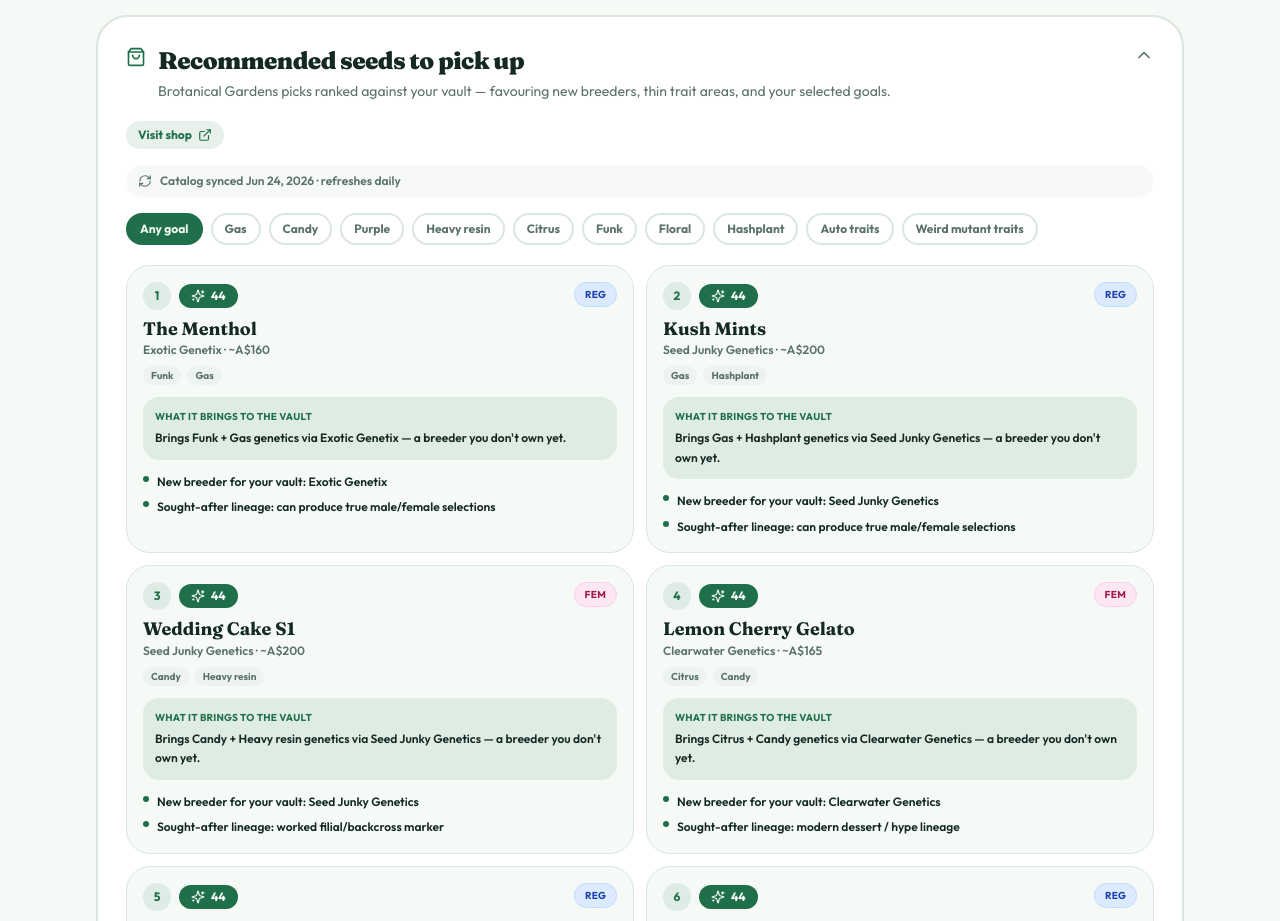
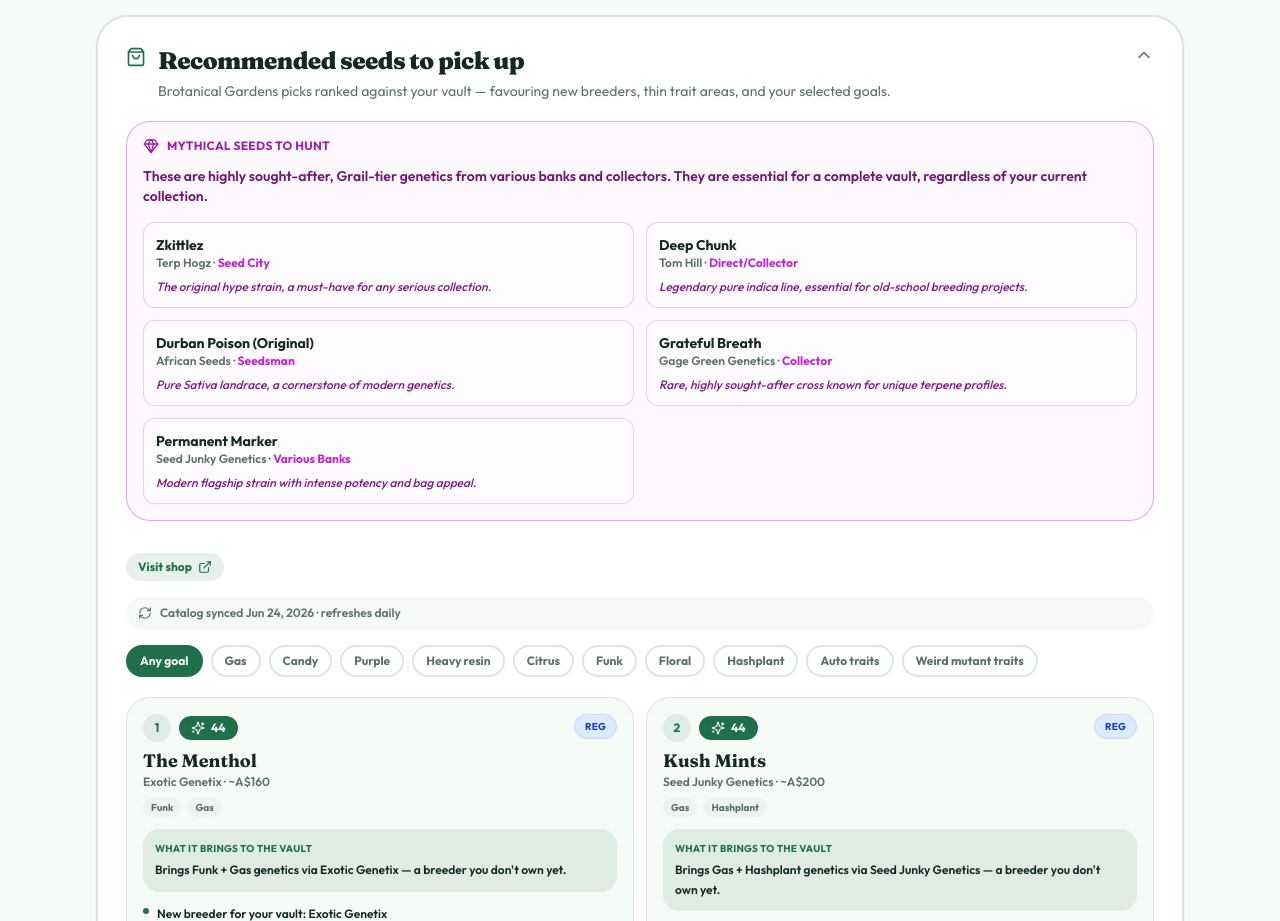
Before and after one commit to cookedagain/cross-lab, a React (Vite) app: page / in a window 1280 px wide. Shown: the part 3580-4501 px from the top of the page. Built offline with nearby package versions, Linux system fonts and the light colour scheme.

Commit message:
[dyad] (3 files changed)

```diff
--- a/src/components/RecommendedPickups.tsx
+++ b/src/components/RecommendedPickups.tsx
@@ -1,5 +1,5 @@
 import { useEffect, useMemo, useState } from "react";
-import { ExternalLink, RefreshCw, ShoppingBag, Sparkles } from "lucide-react";
+import { ExternalLink, RefreshCw, ShoppingBag, Sparkles, Gem } from "lucide-react";
 import { useVault } from "@/hooks/useVaultStore";
 import { TRAIT_GOALS, type TraitGoal } from "@/lib/crossName";
 import {
@@ -7,12 +7,13 @@ import {
   fetchBrotanicalCatalog,
   type BrotanicalCatalog,
 } from "@/data/brotanical";
-import { recommendPickups } from "@/lib/recommendedPickups";
+import { recommendPickups, getMythicalSeedsToHunt, type MythicalSeed } from "@/lib/recommendedPickups";
 import { TypeBadge } from "@/components/TypeBadge";
 import CollapsibleSection from "@/components/CollapsibleSection";
 
 const RecommendedPickups = () => {
   const { vaultSeeds, seedWithCount } = useVault();
+  const mythicalSeeds = useMemo(() => getMythicalSeedsToHunt(), []);
   const [goals, setGoals] = useState<TraitGoal[]>([]);
   const [catalog, setCatalog] = useState<BrotanicalCatalog | null>(null);
   const [loading, setLoading] = useState(true);
@@ -58,6 +59,36 @@ const RecommendedPickups = () => {
       icon={<ShoppingBag className="h-5 w-5" />}
       description="Brotanical Gardens picks ranked against your vault — favouring new breeders, thin trait areas, and your selected goals."
     >
+      <div className="mb-8 rounded-3xl border border-fuchsia-500/50 bg-fuchsia-50/50 p-4 dark:bg-fuchsia-950/50">
+        <p className="mb-3 flex items-center gap-2 text-xs font-black uppercase tracking-wide text-fuchsia-700 dark:text-fuchsia-300">
+          <Gem className="h-4 w-4" />
+          Mythical Seeds to Hunt
+        </p>
+        <p className="mb-4 text-sm font-semibold text-fuchsia-900 dark:text-fuchsia-100">
+          These are highly sought-after, Grail-tier genetics from various banks and collectors. They are
+          essential for a complete vault, regardless of your current collection.
+        </p>
+        <div className="grid gap-3 sm:grid-cols-2">
+          {mythicalSeeds.map((seed) => (
+            <a
+              key={seed.name}
+              href={seed.link}
+              target="_blank"
+              rel="noopener noreferrer"
+              className="flex flex-col justify-between rounded-xl border border-fuchsia-500/30 bg-white/50 p-3 transition hover:bg-white dark:bg-black/50 dark:hover:bg-black"
+            >
+              <div className="flex flex-col">
+                <p className="text-sm font-bold">{seed.name}</p>
+                <p className="text-xs font-semibold text-muted-foreground">
+                  {seed.breeder} · <span className="font-black text-fuchsia-600 dark:text-fuchsia-400">{seed.source}</span>
+                </p>
+              </div>
+              <p className="mt-2 text-xs font-medium italic text-fuchsia-800 dark:text-fuchsia-200">{seed.reason}</p>
+            </a>
+          ))}
+        </div>
+      </div>
+
       <a
         href={BROTANICAL_SITE}
         target="_blank"
--- a/src/components/VaultAnalytics.tsx
+++ b/src/components/VaultAnalytics.tsx
@@ -1,5 +1,5 @@
 import { useMemo } from "react";
-import { BarChart3, Gem } from "lucide-react";
+import { BarChart3 } from "lucide-react";
 import CollapsibleSection from "@/components/CollapsibleSection";
 import {
   Cell,
@@ -11,9 +11,6 @@ import {
 import { useVault } from "@/hooks/useVaultStore";
 import { estimateAdvancedMetrics, estimateCannabinoids } from "@/lib/crossName";
 import { SEED_TYPES, typeShort } from "@/lib/seedDisplay";
-import { getSeedRarity } from "@/lib/rarity";
-import { RarityBadge } from "@/components/RarityBadge";
-import StrainName from "@/components/StrainName";
 
 const TYPE_COLORS: Record<string, string> = {
   Feminized: "#ec4899",
@@ -92,14 +89,7 @@ const VaultAnalytics = () => {
 
     const totalSeeds = main.reduce((sum, seed) => sum + getSeedCount(seed), 0);
 
-    const mythicalSeeds = main
-      .map((seed) => ({ seed, rarity: getSeedRarity(seed) }))
-      .filter(({ rarity }) => rarity.tier === "Grail")
-      .sort((a, b) => b.rarity.score - a.rarity.score);
-
-    const seedsToHunt = mythicalSeeds.filter(({ seed }) => getSeedCount(seed) <= 3);
-
-    return { typeData, breederData, avgThc, avgFlower, totalSeeds, strains: main.length, seedsToHunt };
+    return { typeData, breederData, avgThc, avgFlower, totalSeeds, strains: main.length };
   }, [vaultSeeds, getSeedCount]);
 
   return (
@@ -176,32 +166,6 @@ const VaultAnalytics = () => {
           />
         </div>
       </div>
-
-      {data.seedsToHunt.length > 0 && (
-        <div className="mt-5 rounded-3xl border border-border bg-background p-4">
-          <p className="mb-3 flex items-center gap-2 text-xs font-black uppercase tracking-wide text-muted-foreground">
-            <Gem className="h-4 w-4 text-fuchsia-500" />
-            Mythical Seeds to Hunt
-          </p>
-          <p className="mb-4 text-sm font-semibold text-muted-foreground">
-            These Grail-tier seeds are running low. Consider hunting for more or planning a grow.
-          </p>
-          <div className="grid gap-3 sm:grid-cols-2">
-            {data.seedsToHunt.map(({ seed, rarity }) => (
-              <div key={seed.id} className="flex items-center justify-between rounded-xl border p-3">
-                <div className="flex flex-col">
-                  <StrainName name={seed.name} className="text-sm font-bold" />
-                  <p className="text-xs font-semibold text-muted-foreground">{seed.breeder}</p>
-                </div>
-                <div className="flex items-center gap-3">
-                  <RarityBadge rarity={rarity} />
-                  <span className="text-lg font-black text-red-500">{seed.count}</span>
-                </div>
-              </div>
-            ))}
-          </div>
-        </div>
-      )}
     </CollapsibleSection>
   );
 };
--- a/src/lib/recommendedPickups.ts
+++ b/src/lib/recommendedPickups.ts
@@ -133,3 +133,51 @@ export function recommendPickups(
 
   return recommendations.sort((a, b) => b.score - a.score).slice(0, limit);
 }
+
+export type MythicalSeed = {
+  name: string;
+  breeder: string;
+  source: string; // e.g., "Seedsman", "Seed City", "Direct"
+  link: string;
+  reason: string;
+};
+
+export function getMythicalSeedsToHunt(): MythicalSeed[] {
+  return [
+    {
+      name: "Zkittlez",
+      breeder: "Terp Hogz",
+      source: "Seed City",
+      link: "https://www.seed-city.com/terp-hogz-genetics/zkittlez",
+      reason: "The original hype strain, a must-have for any serious collection.",
+    },
+    {
+      name: "Deep Chunk",
+      breeder: "Tom Hill",
+      source: "Direct/Collector",
+      link: "https://www.icmag.com/ic/showthread.php?t=100000",
+      reason: "Legendary pure indica line, essential for old-school breeding projects.",
+    },
+    {
+      name: "Durban Poison (Original)",
+      breeder: "African Seeds",
+      source: "Seedsman",
+      link: "https://www.seedsman.com/en/durban-poison-feminised-seeds",
+      reason: "Pure Sativa landrace, a cornerstone of modern genetics.",
+    },
+    {
+      name: "Grateful Breath",
+      breeder: "Gage Green Genetics",
+      source: "Collector",
+      link: "https://www.instagram.com/gagegreengenetics/",
+      reason: "Rare, highly sought-after cross known for unique terpene profiles.",
+    },
+    {
+      name: "Permanent Marker",
+      breeder: "Seed Junky Genetics",
+      source: "Various Banks",
+      link: "https://www.seedjunkygenetics.com/",
+      reason: "Modern flagship strain with intense potency and bag appeal.",
+    },
+  ];
+}
```
